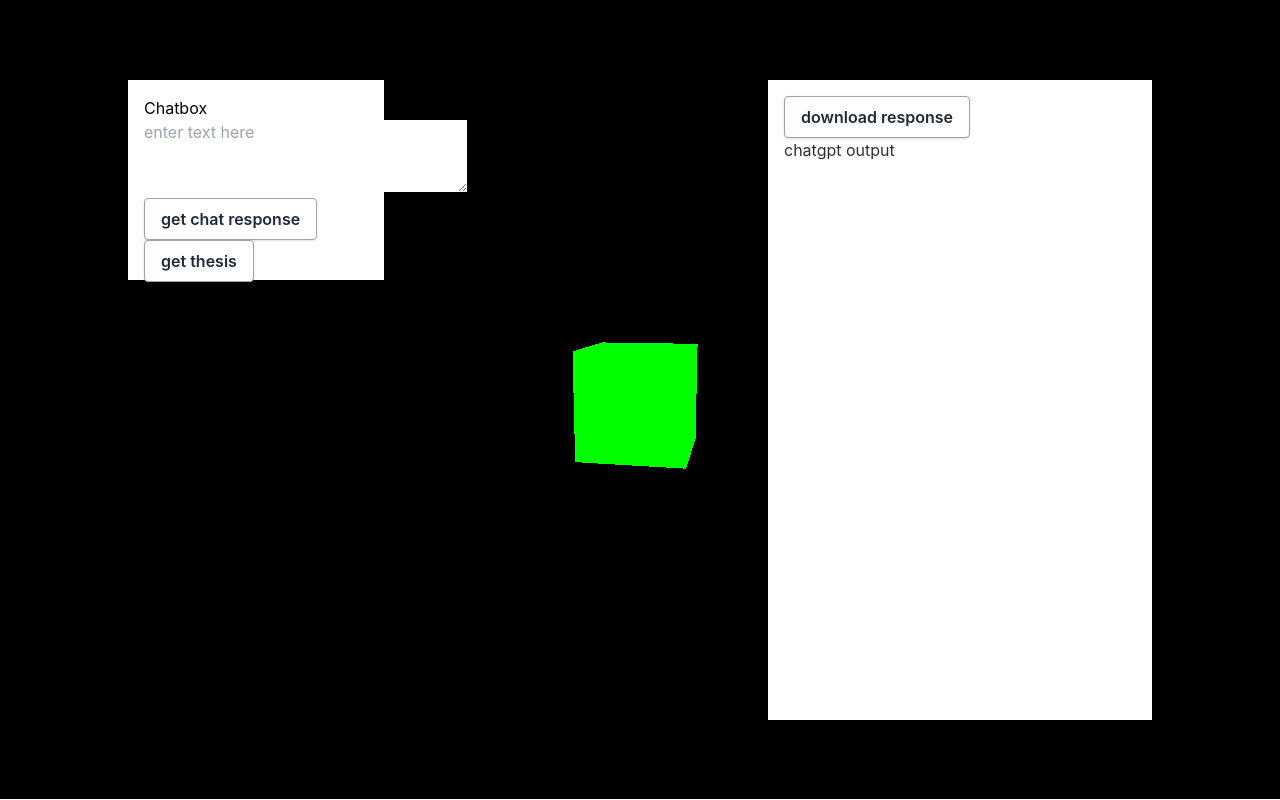
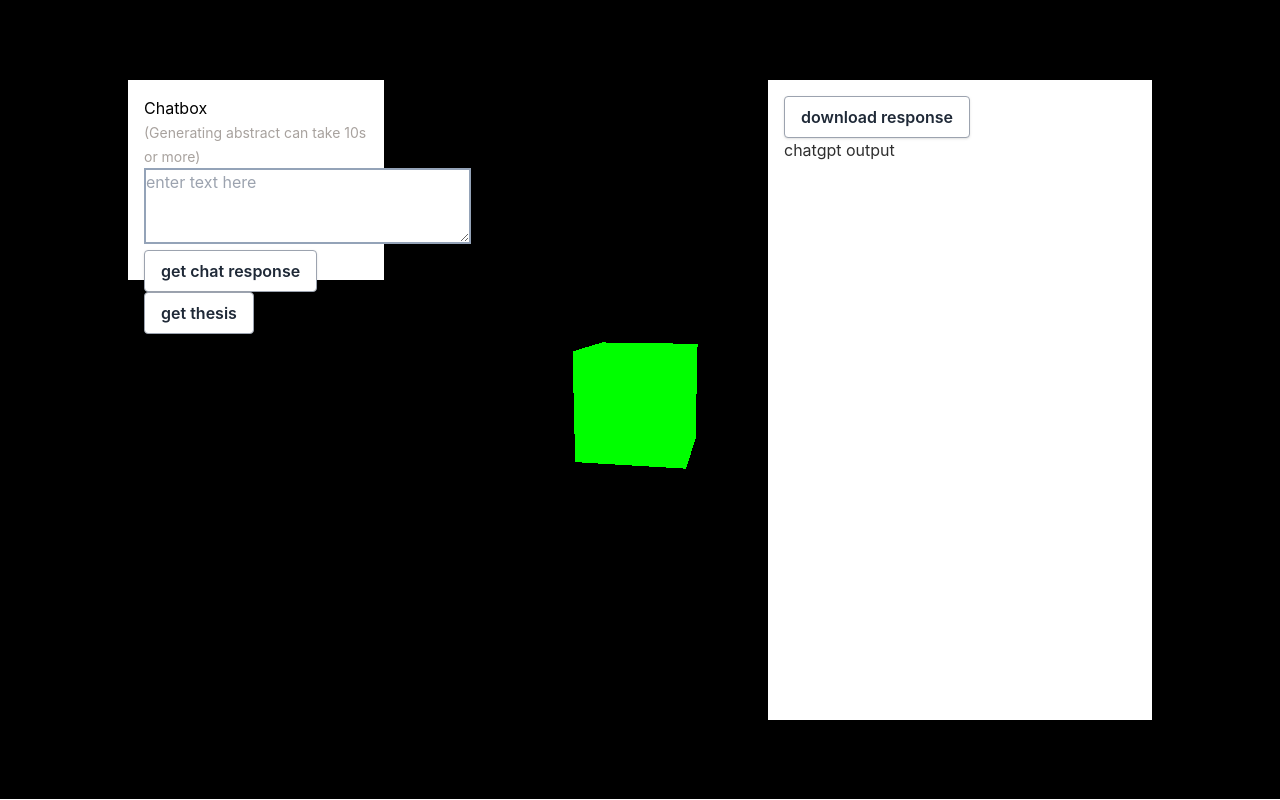
Before and after one commit to pragyachik/Protee, a React (Create React App) app: page / in a window 1280 px wide. Built offline with nearby package versions, Linux system fonts and the light colour scheme; no server answers.

Commit message:
warning text

```diff
--- a/src/App.js
+++ b/src/App.js
@@ -125,10 +125,10 @@ const App = () => {
     <div className="App">
       <div className="chatbox">
         <div>
-            Chatbox
+            Chatbox <br></br><span className="text-stone-400 text-sm">&#x28;Generating abstract can take 10s or more&#41;</span>
         </div>
         <div className="chatbox__chatarea">
-          <textarea className="chatbox__textarea" onChange={getVal} placeholder="enter text here" rows="3" cols="30"></textarea>
+          <textarea className="chatbox__textarea border-2 border-slate-400" onChange={getVal} placeholder="enter text here" rows="3" cols="30"></textarea>
           {showButton? <><br></br><button class="bg-white hover:bg-gray-100 text-gray-800 font-semibold py-2 px-4 border border-gray-400 rounded shadow" onClick={()=>callChatGPT(false)}>get chat response</button><button class="bg-white hover:bg-gray-100 text-gray-800 font-semibold py-2 px-4 border border-gray-400 rounded shadow" onClick={()=>callChatGPT(true)}>get thesis</button></> : <div>Loading...</div>}
         </div>
       </div>
```
